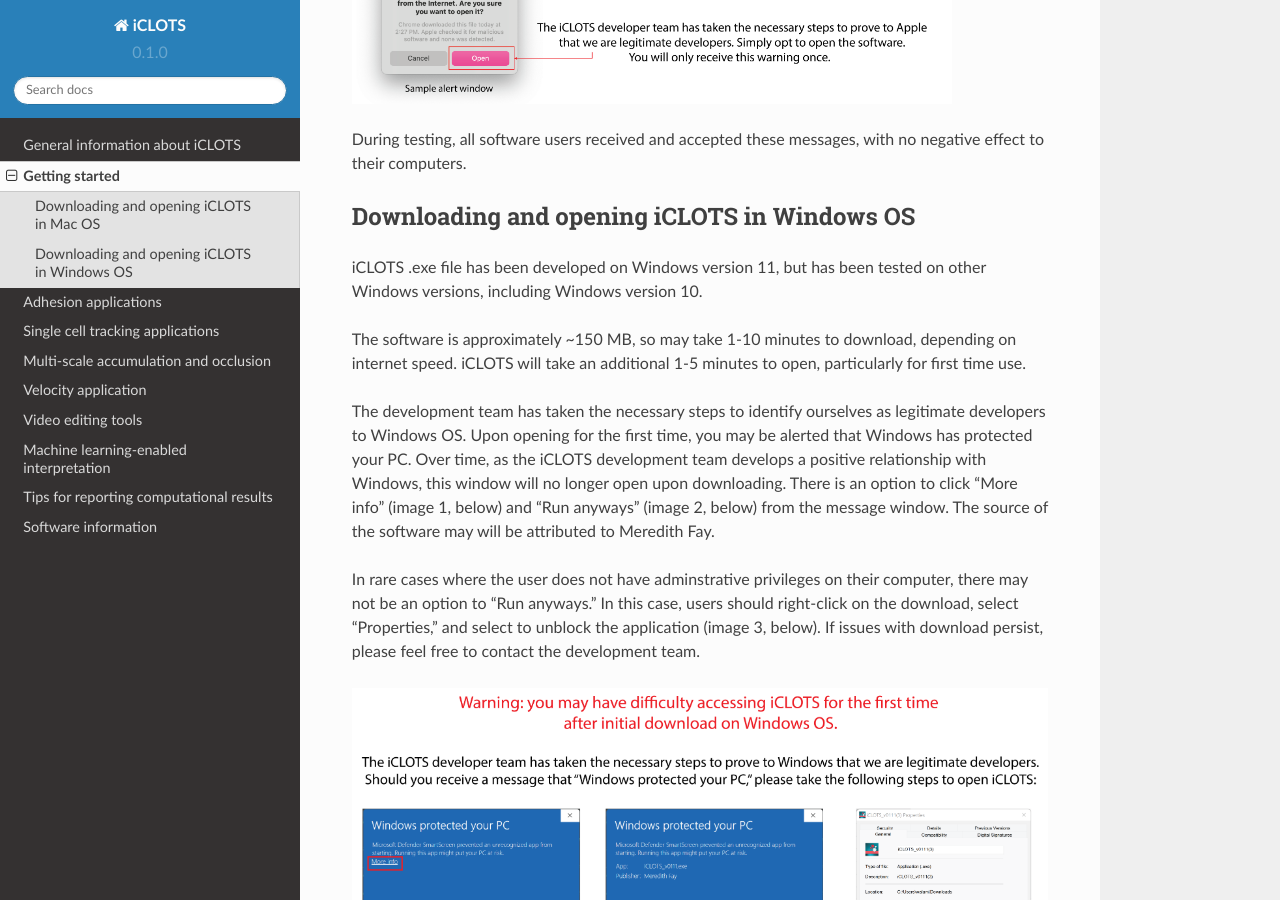
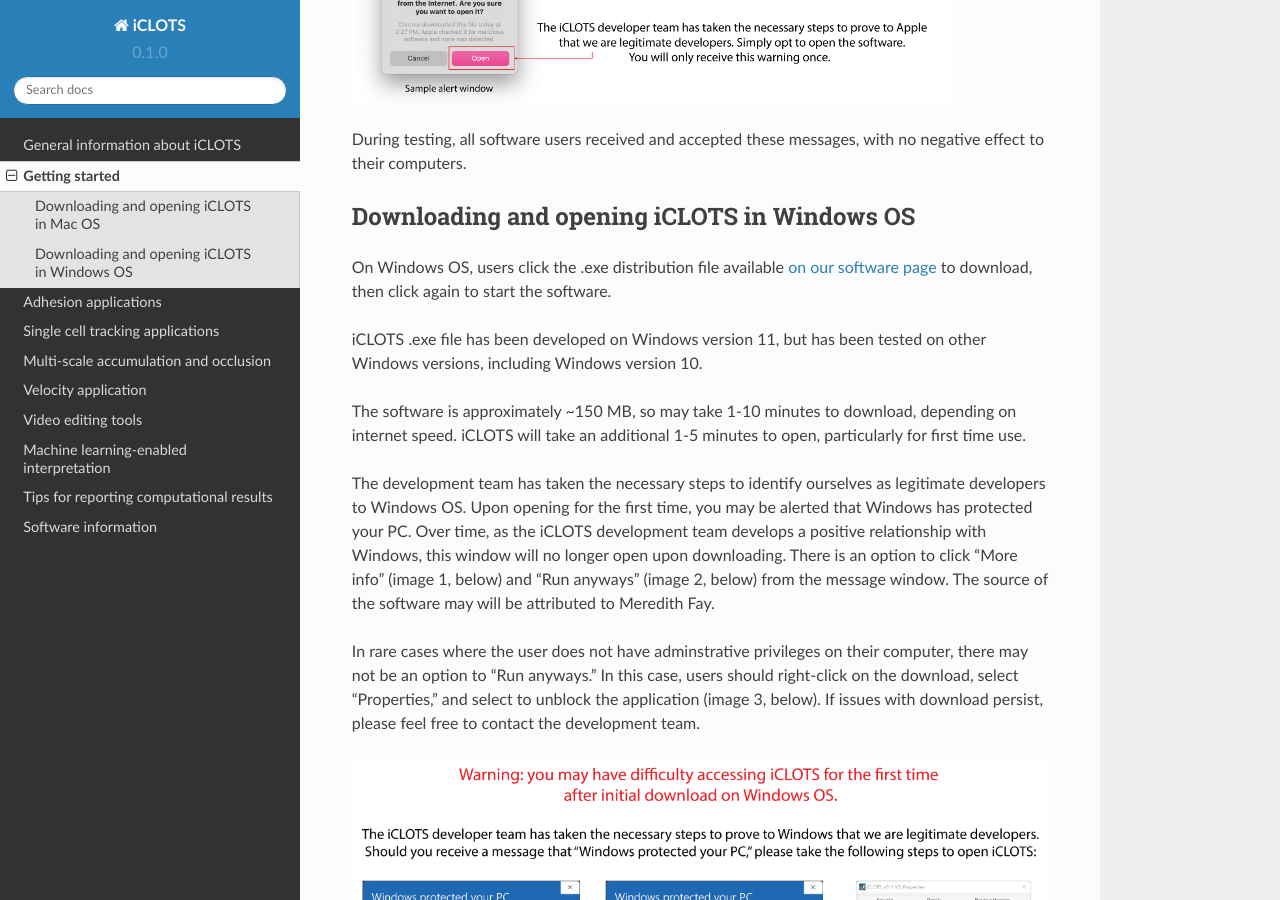
Before and after one commit to iCLOTS/documentation, a Sphinx documentation site: the page built from docs/source/getting_started.rst, in a window 1280 px wide and 900 px high, scrolled down 1033 px. Built offline with Sphinx 7.4.7 and the Read the Docs theme 2.0.0, drawn with Linux system fonts in a browser that asks for light colours; part of the change alters nothing that is shown.

Commit message:
Update getting_started.rst

```diff
--- a/docs/source/getting_started.rst
+++ b/docs/source/getting_started.rst
@@ -14,7 +14,7 @@ Getting started
 Downloading and opening iCLOTS in Mac OS
 ------------------------------------------
 
-| On Mac OS, users click the tar.gz distribution file available `on our software page <https://www.iclots.org/software>`_ to open, then click the .app file to start the software.
+| On Mac OS, users click the tar.gz distribution file available `on our software page <https://github.com/iCLOTS/iCLOTS/releases/>`_ to open, then click the .app file to start the software.
 
 | iCLOTS .app file has been developed on Mac OS Monterrey version 12.5.1, but has been tested on other Mac OS, including Catalina and Ventura.
 
@@ -33,6 +33,8 @@ Downloading and opening iCLOTS in Mac OS
 Downloading and opening iCLOTS in Windows OS
 ---------------------------------------------
 
+| On Windows OS, users click the .exe distribution file available `on our software page <https://github.com/iCLOTS/iCLOTS/releases/>`_ to download, then click again to start the software.
+
 | iCLOTS .exe file has been developed on Windows version 11, but has been tested on other Windows versions, including Windows version 10.
 
 | The software is approximately ~150 MB, so may take 1-10 minutes to download, depending on internet speed. iCLOTS will take an additional 1-5 minutes to open, particularly for first time use.
```
